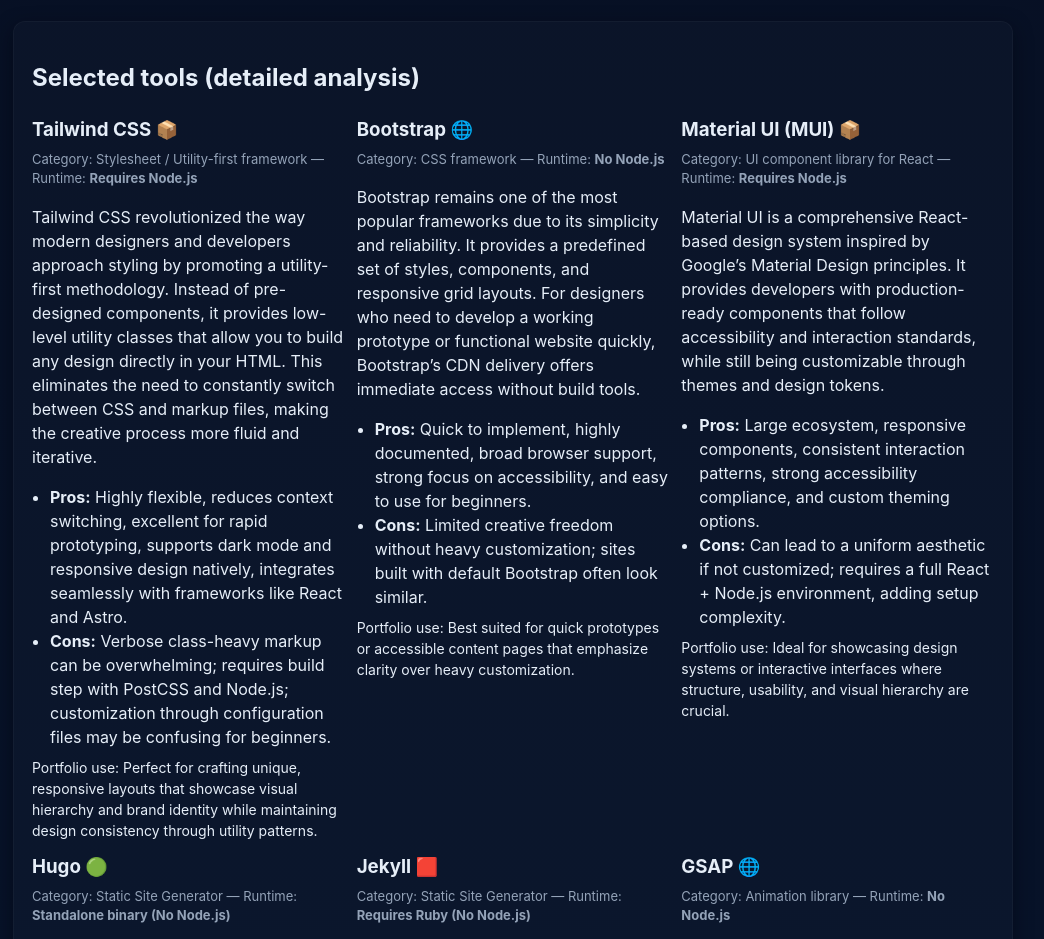
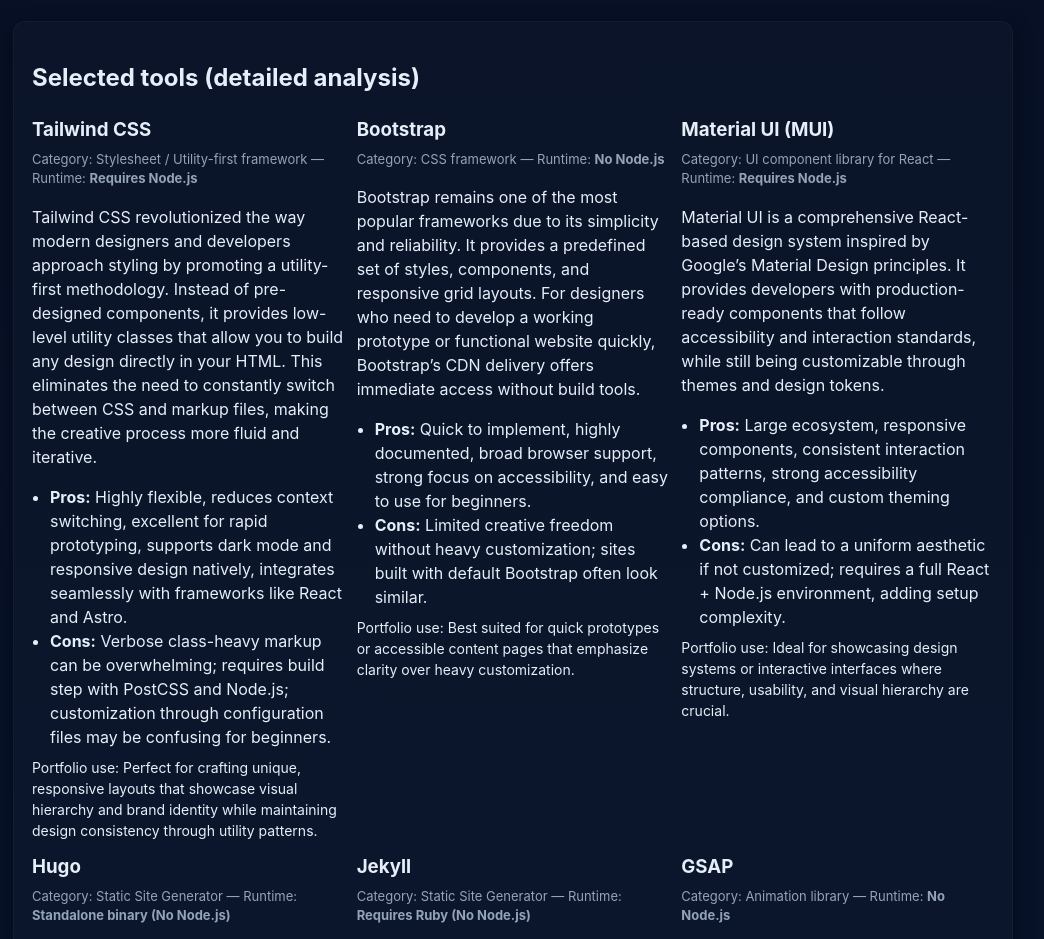
Before and after one commit to JuConti/projectweb2025, a website: page comparativereport.html in a window 1280 px wide. Shown: the part 133-1072 px from the top of the page, without its empty margins (127-1171 px from the left). Drawn offline with Linux system fonts and the light colour scheme.

Commit message:
corrrection report

```diff
--- a/comparativereport.html
+++ b/comparativereport.html
@@ -35,7 +35,7 @@
       <div class="tools">
         <!-- Tool 1: Tailwind -->
         <article class="tool">
-          <h3>Tailwind CSS <span class="emoji">📦</span></h3>
+          <h3>Tailwind CSS <span class="emoji"></span></h3>
           <div class="meta">Category: Stylesheet / Utility-first framework — Runtime: <strong>Requires Node.js</strong></div>
           <p>Tailwind CSS revolutionized the way modern designers and developers approach styling by promoting a utility-first methodology. Instead of pre-designed components, it provides low-level utility classes that allow you to build any design directly in your HTML. This eliminates the need to constantly switch between CSS and markup files, making the creative process more fluid and iterative.</p>
           <ul class="pros">
@@ -47,7 +47,7 @@
 
         <!-- Tool 2: Bootstrap -->
         <article class="tool">
-          <h3>Bootstrap <span class="emoji">🌐</span></h3>
+          <h3>Bootstrap <span class="emoji"></span></h3>
           <div class="meta">Category: CSS framework — Runtime: <strong>No Node.js</strong></div>
           <p>Bootstrap remains one of the most popular frameworks due to its simplicity and reliability. It provides a predefined set of styles, components, and responsive grid layouts. For designers who need to develop a working prototype or functional website quickly, Bootstrap’s CDN delivery offers immediate access without build tools.</p>
           <ul class="pros">
@@ -59,7 +59,7 @@
 
         <!-- Tool 3: Material UI -->
         <article class="tool">
-          <h3>Material UI (MUI) <span class="emoji">📦</span></h3>
+          <h3>Material UI (MUI) <span class="emoji"></span></h3>
           <div class="meta">Category: UI component library for React — Runtime: <strong>Requires Node.js</strong></div>
           <p>Material UI is a comprehensive React-based design system inspired by Google’s Material Design principles. It provides developers with production-ready components that follow accessibility and interaction standards, while still being customizable through themes and design tokens.</p>
           <ul class="pros">
@@ -71,7 +71,7 @@
 
         <!-- Tool 4: Hugo -->
         <article class="tool">
-          <h3>Hugo <span class="emoji">🟢</span></h3>
+          <h3>Hugo <span class="emoji"></span></h3>
           <div class="meta">Category: Static Site Generator — Runtime: <strong>Standalone binary (No Node.js)</strong></div>
           <p>Hugo is known for its exceptional build speed, generating entire static websites in seconds. It’s written in Go and doesn’t require Node.js or Ruby, making it lightweight and easy to maintain. Its use of Markdown and Go templates encourages simplicity and performance.</p>
           <ul class="pros">
@@ -83,7 +83,7 @@
 
         <!-- Tool 5: Jekyll -->
         <article class="tool">
-          <h3>Jekyll <span class="emoji">🟥</span></h3>
+          <h3>Jekyll <span class="emoji"></span></h3>
           <div class="meta">Category: Static Site Generator — Runtime: <strong>Requires Ruby (No Node.js)</strong></div>
           <p>Jekyll is the original static site generator and the engine behind GitHub Pages. It uses Markdown and Liquid templates to transform plain text into static websites. While older than newer generators, its simplicity and native GitHub integration remain strong advantages for documentation and personal sites.</p>
           <ul class="pros">
@@ -95,7 +95,7 @@
 
         <!-- Tool 6: GSAP -->
         <article class="tool">
-          <h3>GSAP <span class="emoji">🌐</span></h3>
+          <h3>GSAP <span class="emoji"></span></h3>
           <div class="meta">Category: Animation library — Runtime: <strong>No Node.js</strong></div>
           <p>GSAP (GreenSock Animation Platform) is an advanced animation library capable of controlling animations with precision and fluidity. It’s used extensively in high-end interactive websites and portfolios to achieve dynamic storytelling and motion effects beyond standard CSS transitions.</p>
           <ul class="pros">
@@ -107,7 +107,7 @@
 
         <!-- Tool 7: Astro -->
         <article class="tool">
-          <h3>Astro <span class="emoji">📦</span></h3>
+          <h3>Astro <span class="emoji"></span></h3>
           <div class="meta">Category: Static site framework (islands architecture) — Runtime: <strong>Requires Node.js</strong></div>
           <p>Astro is a new-generation framework designed for performance and modularity. It combines static site generation with the ability to integrate components from multiple frameworks (React, Vue, Svelte) as isolated islands of interactivity. This approach minimizes JavaScript shipped to the browser, resulting in fast-loading pages.</p>
           <ul class="pros">
```
